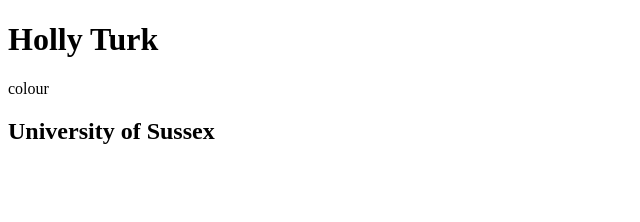
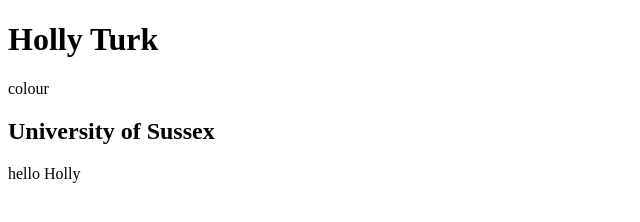
Before and after one commit to hollysimone/web-project, a plain HTML site: page index.html in a window 1280 px wide. Shown: the full height of the page, 0-640 px from the left. Drawn offline with Linux system fonts and the light colour scheme.

Commit message:
Katy commit

```diff
--- a/index.html
+++ b/index.html
@@ -6,5 +6,6 @@
     <h1> Holly Turk</h1>
     <p> colour </p>
     <h2> University of Sussex</h2>
+    <p> hello Holly</p>
     </body>
 </html>
```
